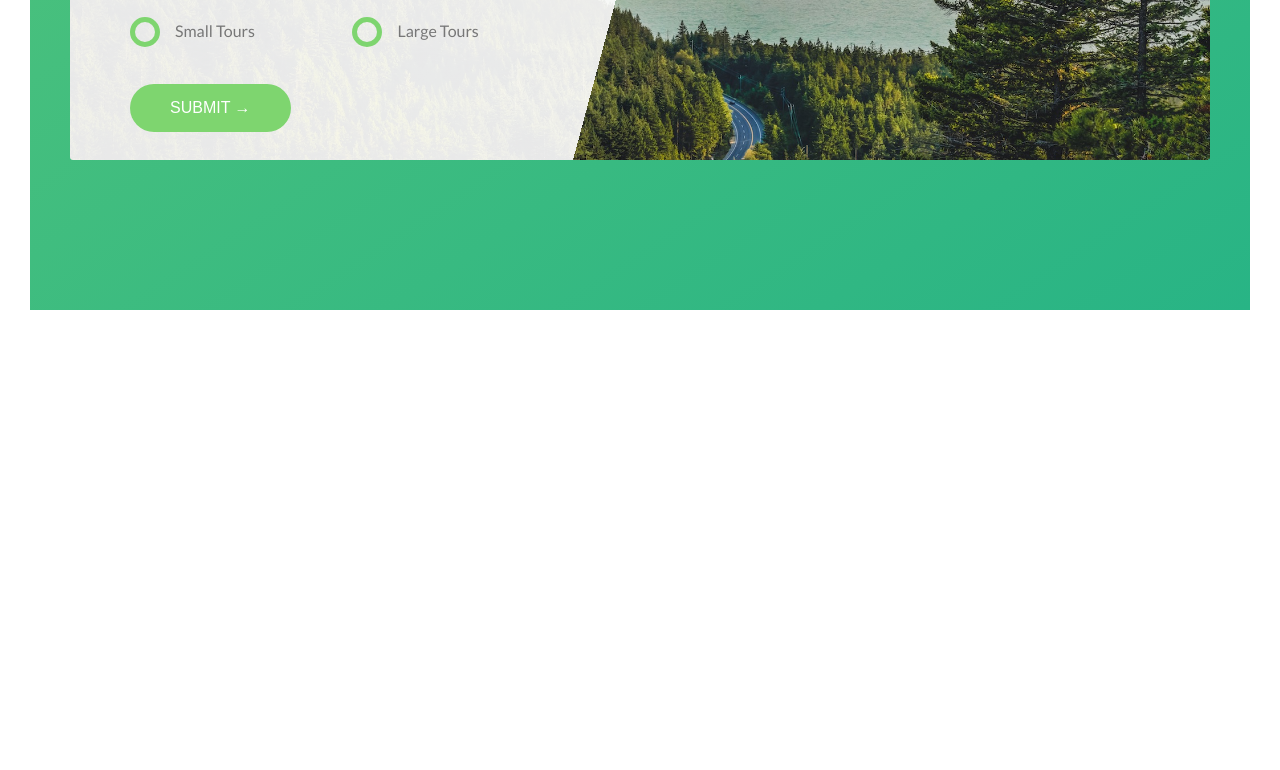
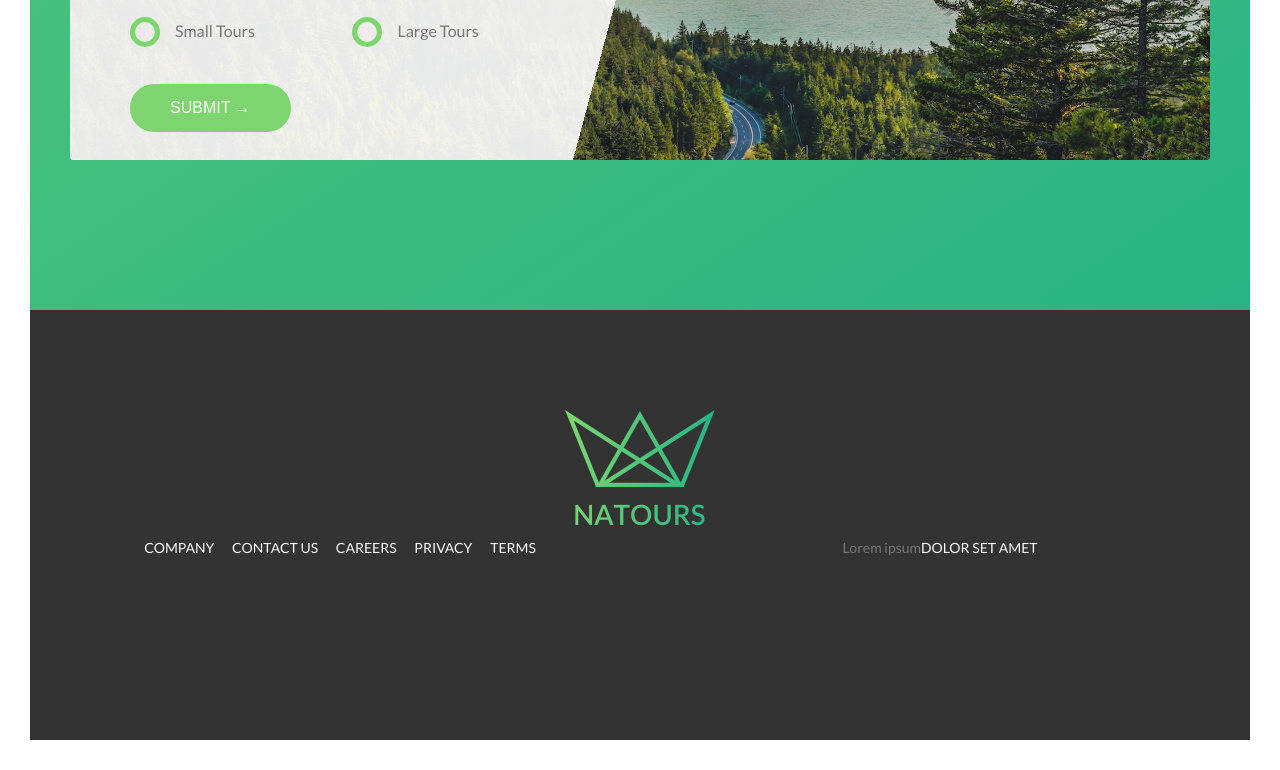
Before and after one commit to james-randolph-50/nature-tours, a website: page index.html in a window 1280 px wide. Shown: the part 4936-5706 px from the top of the page. Before the commit the page ends 5276 px from the top, so only its background shows below. Drawn offline with Linux system fonts and the light colour scheme; a web font is replaced by a local one.

Commit message:
footer started

```diff
--- a/index.html
+++ b/index.html
@@ -309,5 +309,29 @@
                 </div>
             </section>
         </main>
+
+        <footer class="footer">
+            <div class="footer__logo-box">
+                <img src="img/logo-green-2x.png" alt="Full Logo" class="footer__logo" />
+                <div class="row">
+                    <div class="col-1-of-2">
+                        <div class="footer__navigation">
+                            <ul class="footer__list">
+                                <li class="footer__item"><a href="#" class="footer__link">Company</a></li>
+                                <li class="footer__item"><a href="#" class="footer__link">Contact Us</a></li>
+                                <li class="footer__item"><a href="#" class="footer__link">Careers</a></li>
+                                <li class="footer__item"><a href="#" class="footer__link">Privacy</a></li>
+                                <li class="footer__item"><a href="#" class="footer__link">Terms</a></li>
+                            </ul>
+                        </div>
+                    </div>
+                    <div class="col-1-of-2">
+                        <p class="footer__copright">
+                            Lorem ipsum<a href="#" class="footer__link">dolor set amet</a>
+                        </p>
+                    </div>
+                </div>
+            </div>
+        </footer>
     </body>
 </html>
--- a/sass/abstracts/_variables.scss
+++ b/sass/abstracts/_variables.scss
@@ -7,6 +7,7 @@ $color-black: #000;
 $color-grey-light-2: #eee;
 $color-grey-dark: #777;
 $color-grey-dark-2: #999;
+$color-grey-dark-3: #333;
 $color-grey-light-1: #f7f7f7;
 $color-white: #fff;
 
--- /dev/null
+++ b/sass/layout/_footer.scss
@@ -0,0 +1,41 @@
+.footer {
+    background-color: $color-grey-dark-3;
+    padding: 10rem 0;
+    font-size: 1.4rem;
+
+    &__logo-box {
+        text-align: center;
+        margin-bottom: 8rem;
+    }
+
+    &__logo {
+        width: 15rem;
+        height: auto;
+    }
+
+    &__navigation {
+color:black;
+    }
+
+    &__list {
+        list-style: none;
+    }
+
+    &__item {
+        display: inline-block;
+
+        &:not(:last-child) {
+            margin-right: 1.5rem;
+        }
+    }
+
+    &__link {
+        &:link,
+        &:visited {
+            color: $color-grey-light-1;
+            text-decoration: none;
+            text-transform: uppercase;
+            display: inline-block;
+        }
+    }
+}
--- a/sass/main.scss
+++ b/sass/main.scss
@@ -18,5 +18,6 @@
 
 @import "layout/header";
 @import "layout/grid";
+@import "layout/footer";
 
 @import "pages/home";
```
Also changed, not shown: css/style.css.
